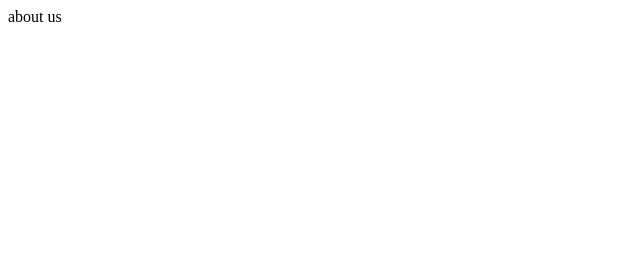
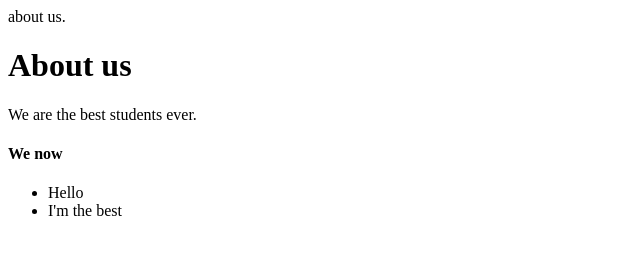
Before and after one commit to sulenurozturk/WednesdayLesson, a plain HTML site: page about.html in a window 1280 px wide. Shown: the whole page, without its empty margins (0-640 px from the left). Drawn offline with Linux system fonts and the light colour scheme.

Commit message:
edited about us page

```diff
--- a/about.html
+++ b/about.html
@@ -1,12 +1,19 @@
 <!DOCTYPE html>
 <html>
     <head>
-        <little>about us</little>
+        <little>about us.</little>
 
     </head>
     <body>
-
-
+        <h1>
+            About us
+        </h1>
+        <p>We are the best students ever.</p>
+        <h4>We now</h4>
+        <ul>
+            <li>Hello</li>
+            <li>I'm the best</li>
+        </ul>
     </body>
 
 
```
